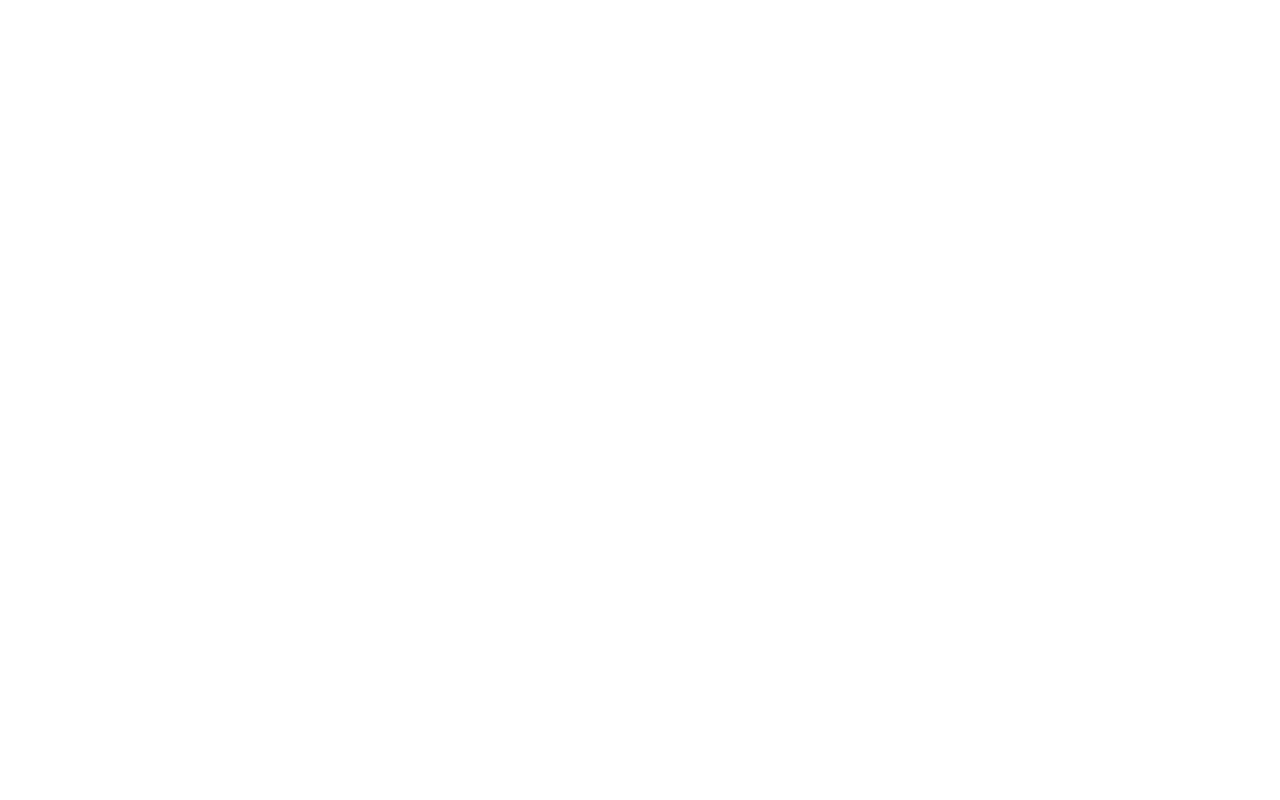
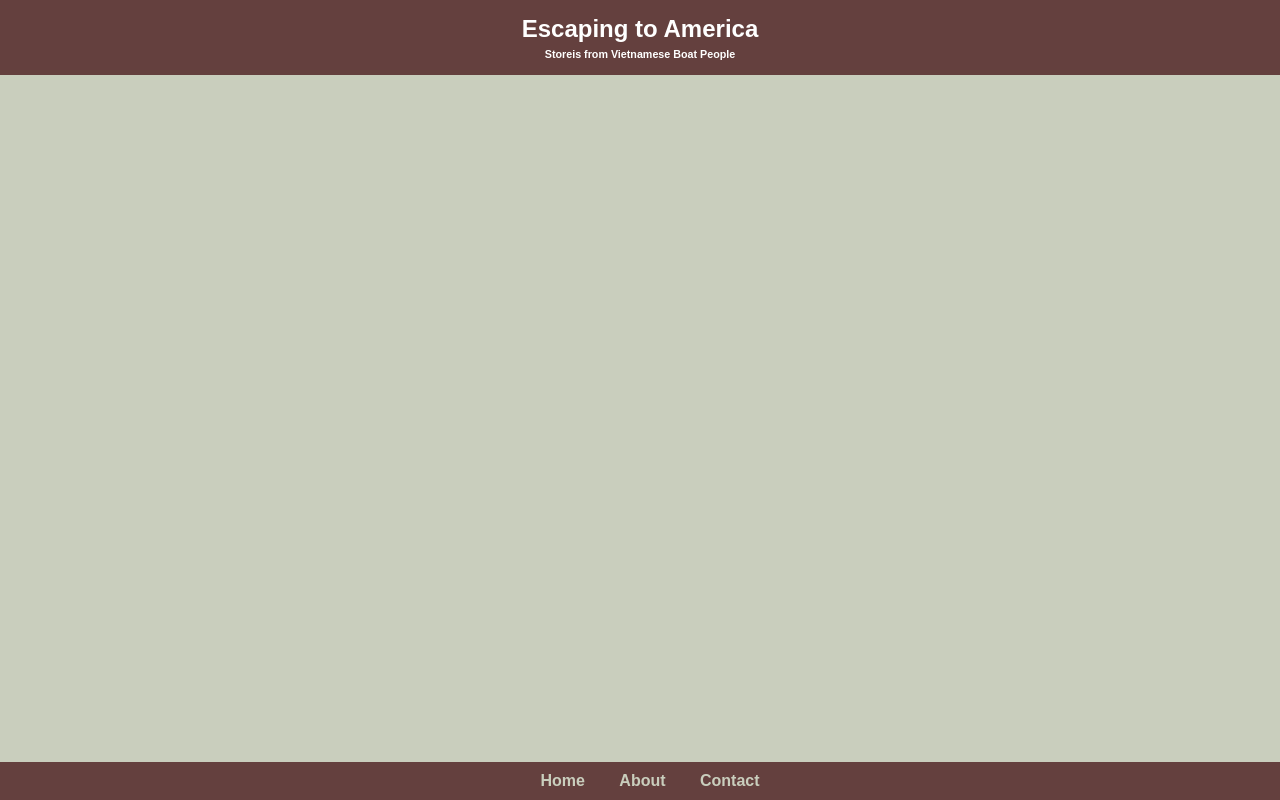
Before and after one commit to khuyn321/viet-immigrant-stories, a plain HTML site: page main-page.html in a window 1280 px wide. Drawn offline with Linux system fonts and the light colour scheme.

Commit message:
added styled top and bottom nav bars

```diff
--- /dev/null
+++ b/main-page.css
@@ -0,0 +1,47 @@
+body {
+  display: flex;
+  flex-direction: column;
+  min-height: 100vh;
+  font-family: Arial, Helvetica, sans-serif;
+  background-color: #C9CEBD;
+  margin: 0;
+  padding: 0;
+}
+
+.content {
+  flex: 1;
+}
+
+.top-navbar nav {
+  background-color: #64403E;
+  padding: 10px;
+  color: white;
+  text-align: center;
+}
+
+.top-navbar h2,
+.top-navbar h6 {
+  margin: 5px;
+}
+
+.bottom-navbar {
+  justify-content: flex-end;
+  background-color: #64403E;
+  padding: 10px;
+  width: 100%;
+}
+
+.bottom-navbar nav {
+  text-align: center;
+}
+
+nav a {
+  color: #C9CEBD;
+  text-decoration: none;
+  margin: 0 15px;
+  font-weight: bold;
+}
+
+nav a:hover {
+  color: white;
+}
--- a/main-page.html
+++ b/main-page.html
@@ -3,13 +3,29 @@
 <html>
 
 <head>
-  <title> Hello world this is my page </title>
-
-
+  <title> Escaping to America - Stories from Vietnamese Boat People </title>
+  <link rel="stylesheet" href="main-page.css">
 </head>
 
 <body>
+  <div class="top-navbar">
+    <nav>
+      <h2> Escaping to America </h2>
+      <h6> Storeis from Vietnamese Boat People </h6>
+    </nav>
+  </div>
 
+  <div class="content">
+    <!-- insert page content-->
+  </div>
+
+  <div class="bottom-navbar">
+    <nav>
+      <a href="#">Home</a>
+      <a href="#">About</a>
+      <a href="#">Contact</a>
+    </nav>
+  </div>
 </body>
 
 </html>
```
